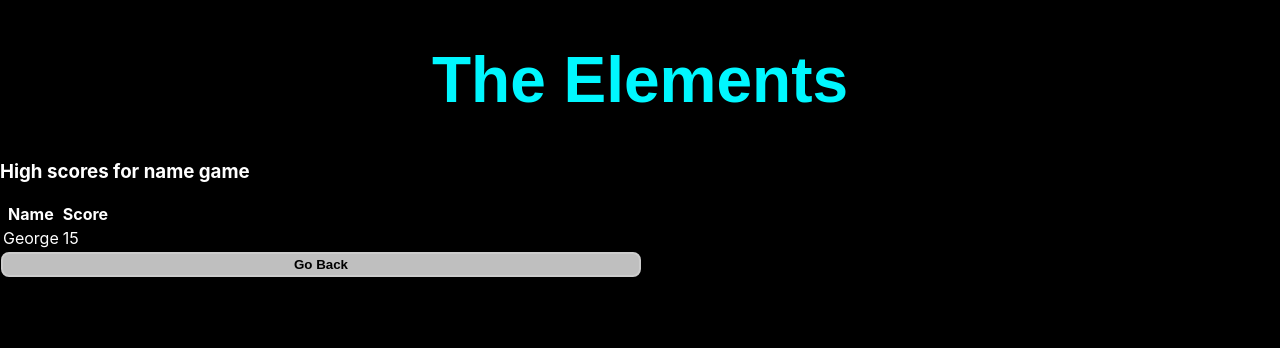
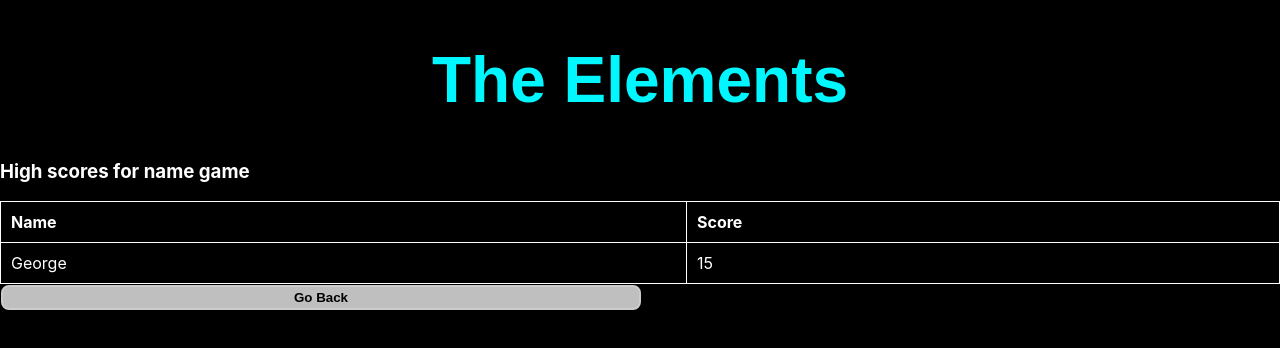
Before and after one commit to AngusJK/Elements-Quiz, a React (Create React App) app: page /namescores in a window 1280 px wide. Shown: the top 348 px of the page. Built offline with nearby package versions, Linux system fonts and the light colour scheme.

Commit message:
styles table, th, and td

```diff
--- a/src/App.css
+++ b/src/App.css
@@ -192,6 +192,28 @@
   color: red;
 }
 
+#high-scores {
+  margin: 0 auto;
+  width: 70%;
+}
+
 .high-scores {
   list-style-type: none;
 }
+
+table {
+  width: 100%;
+}
+
+table, th, td {
+  border: 1px solid white;
+  border-collapse: collapse;
+}
+
+td, th {
+  padding: 10px;
+}
+
+th {
+  text-align: left;
+}
```
